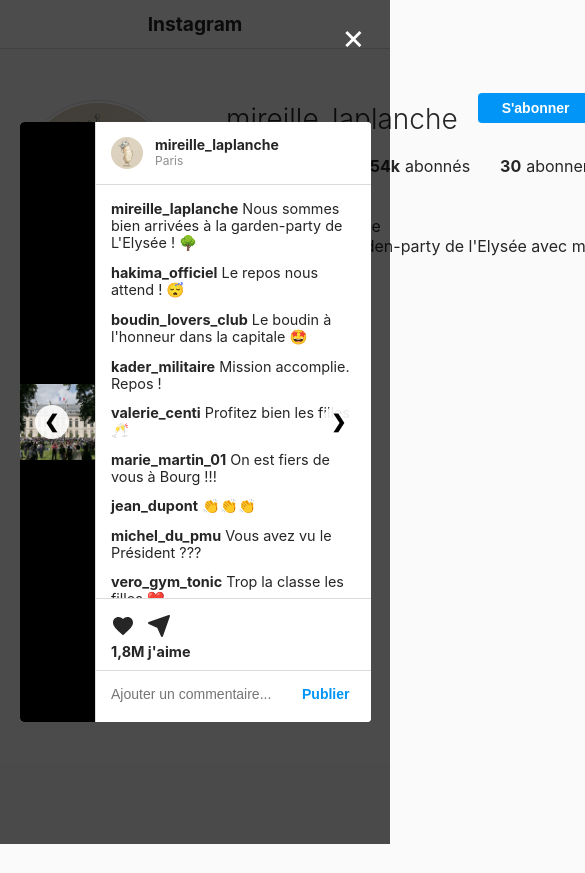
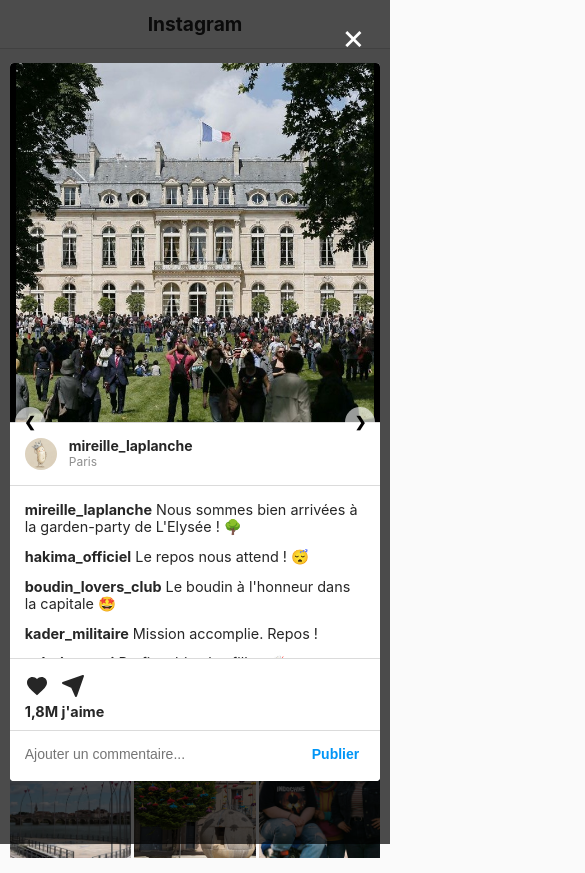
Before and after one commit to sarahmauien/instagram-Laplanche, a plain HTML site: page index.html in a window 390 px wide. Both pictures are taken after a click on the element "1,8M". Shown: the top 873 px of the page, 585 px wide, since content can reach past the window. Before the commit the page ends 844 px from the top, so only its background shows below. Drawn offline with Linux system fonts and the light colour scheme.

Commit message:
Update index.html

```diff
--- a/index.html
+++ b/index.html
@@ -150,6 +150,105 @@
         .user-list-info { display: flex; align-items: center; gap: 10px; cursor: pointer; }
         .btn-small { padding: 5px 10px; border: 1px solid var(--border); background: white; border-radius: 4px; font-weight: 600; font-size: 12px; cursor: pointer; }
 
+/* --- RESPONSIVE MOBILE (Ajouter à la fin du CSS) --- */
+@media screen and (max-width: 768px) {
+
+    /* Ajustement du conteneur principal */
+    .container {
+        padding: 15px 10px;
+        width: 100%;
+        box-sizing: border-box;
+    }
+
+    /* --- HEADER PROFIL --- */
+    header {
+        flex-direction: column; /* Empiler la photo et les infos */
+        align-items: center;
+        text-align: center;
+        margin-bottom: 30px;
+    }
+
+    .pfp {
+        margin-right: 0;
+        margin-bottom: 15px;
+        width: 100px; /* Photo plus petite */
+        height: 100px;
+    }
+
+    .user-info {
+        width: 100%;
+    }
+
+    .user-info h2 {
+        display: block;
+        margin-right: 0;
+        margin-bottom: 10px;
+        font-size: 24px;
+    }
+
+    /* Cible la div qui contient le nom et le bouton */
+    .user-info > div {
+        flex-direction: column;
+        gap: 10px;
+        margin-bottom: 15px !important;
+    }
+
+    /* Statistiques plus compactes */
+    .stats {
+        justify-content: center;
+        gap: 20px;
+        padding: 0;
+        font-size: 14px;
+    }
+
+    .stats li {
+        flex-direction: column; /* Chiffre au-dessus du texte */
+        align-items: center;
+    }
+
+    /* --- GRILLE PHOTOS --- */
+    .grid {
+        gap: 3px; /* Espacement réduit style mobile */
+    }
+
+    /* --- MODALE PHOTO (Le plus important) --- */
+    .modal-content-photo {
+        flex-direction: column; /* Image en haut, commentaires en bas */
+        width: 95%; /* Prend toute la largeur */
+        height: 85vh; /* Hauteur max de l'écran */
+        max-width: none;
+    }
+
+    .modal-img {
+        flex: none; /* Ne pas étirer n'importe comment */
+        width: 100%;
+        height: 50%; /* L'image prend la moitié haute */
+        background: black;
+    }
+
+    .modal-side {
+        width: 100%;
+        height: 50%; /* Les commentaires prennent la moitié basse */
+        border-left: none;
+        border-top: 1px solid var(--border);
+    }
+
+    /* Flèches de navigation repositionnées */
+    .nav-arrow {
+        width: 30px;
+        height: 30px;
+        font-size: 14px;
+        background: rgba(255, 255, 255, 0.6);
+    }
+    .prev-arrow { left: 5px; }
+    .next-arrow { right: 5px; }
+
+    /* --- MODALES LISTES (Abonnés) --- */
+    .modal-content-list {
+        width: 90%; /* Plus large sur mobile */
+        max-height: 80vh;
+    }
+}
     </style>
 </head>
 <body>
```
